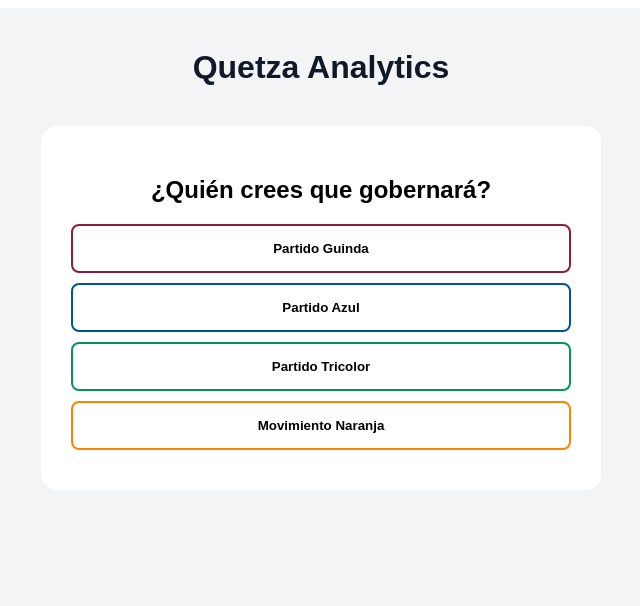
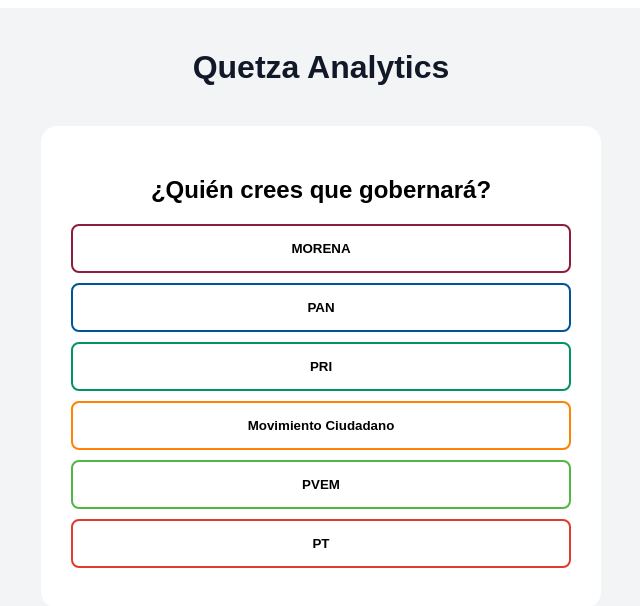
Before and after one commit to QuetzaMXdigital/quetza-hidalgo, a React (Vite) app: page / in a window 1280 px wide. Shown: the top 606 px of the page, without its empty margins (319-959 px from the left). Built offline with nearby package versions, Linux system fonts and the light colour scheme.

Commit message:
Identidad visual Hidalgo y pantalla de resultados

```diff
--- a/src/App.jsx
+++ b/src/App.jsx
@@ -2,10 +2,12 @@
 
 // --- 1. LAS DEFINICIONES (Afuera, como inventario) ---
 const PARTIDOS_HIDALGO = [
-  { id: 'guinda', nombre: 'Partido Guinda', color: '#8d1c3d' },
-  { id: 'azul', nombre: 'Partido Azul', color: '#005596' },
-  { id: 'tricolor', nombre: 'Partido Tricolor', color: '#00955d' },
-  { id: 'naranja', nombre: 'Movimiento Naranja', color: '#ff8200' },
+  { id: 'morena', nombre: 'MORENA', color: '#8d1c3d' }, // Guinda institucional
+  { id: 'pan', nombre: 'PAN', color: '#005596' },      // Azul acción
+  { id: 'pri', nombre: 'PRI', color: '#00955d' },      // Verde tricolor
+  { id: 'mc', nombre: 'Movimiento Ciudadano', color: '#ff8200' }, // Naranja vibrante
+  { id: 'pve', nombre: 'PVEM', color: '#50b747' },     // Verde ecologista
+  { id: 'pt', nombre: 'PT', color: '#e03b2b' },       // Rojo trabajo
 ];
 
 function App() {
@@ -81,7 +83,44 @@
             </button>
           </section>
         )}
+{/* === PANTALLA 3: RESULTADOS / RECOMPENSA === */}
+{paso === 3 && (
+  <section style={{ textAlign: 'center' }}>
+    <h2 style={{ color: '#111827', marginBottom: '10px' }}>¡Gracias por participar!</h2>
+    <p style={{ color: '#059669', fontWeight: 'bold', marginBottom: '30px' }}>
+      ✨ Has ganado 50 Quetza Coins
+    </p>
 
+    <div style={{ textAlign: 'left', marginBottom: '20px' }}>
+      <p style={{ fontSize: '14px', color: '#6B7280' }}>Tendencia actual en Hidalgo:</p>
+
+      {/* Barra de ejemplo de resultados */}
+      <div style={{ marginTop: '15px' }}>
+        <div style={{ display: 'flex', justifyContent: 'space-between', fontSize: '12px' }}>
+          <span>Partido con más fuerza</span>
+          <span>42%</span>
+        </div>
+        <div style={{ width: '100%', backgroundColor: '#E5E7EB', height: '10px', borderRadius: '5px', marginTop: '5px' }}>
+          <div style={{ width: '42%', backgroundColor: '#8d1c3d', height: '10px', borderRadius: '5px' }}></div>
+        </div>
+      </div>
+    </div>
+
+    <button
+      onClick={() => setPaso(1)}
+      style={{
+        marginTop: '20px',
+        padding: '10px 20px',
+        backgroundColor: '#F3F4F6',
+        border: '1px solid #D1D5DB',
+        borderRadius: '8px',
+        cursor: 'pointer'
+      }}
+    >
+      Nueva consulta
+    </button>
+  </section>
+)}
       </main>
     </div>
   )
```
